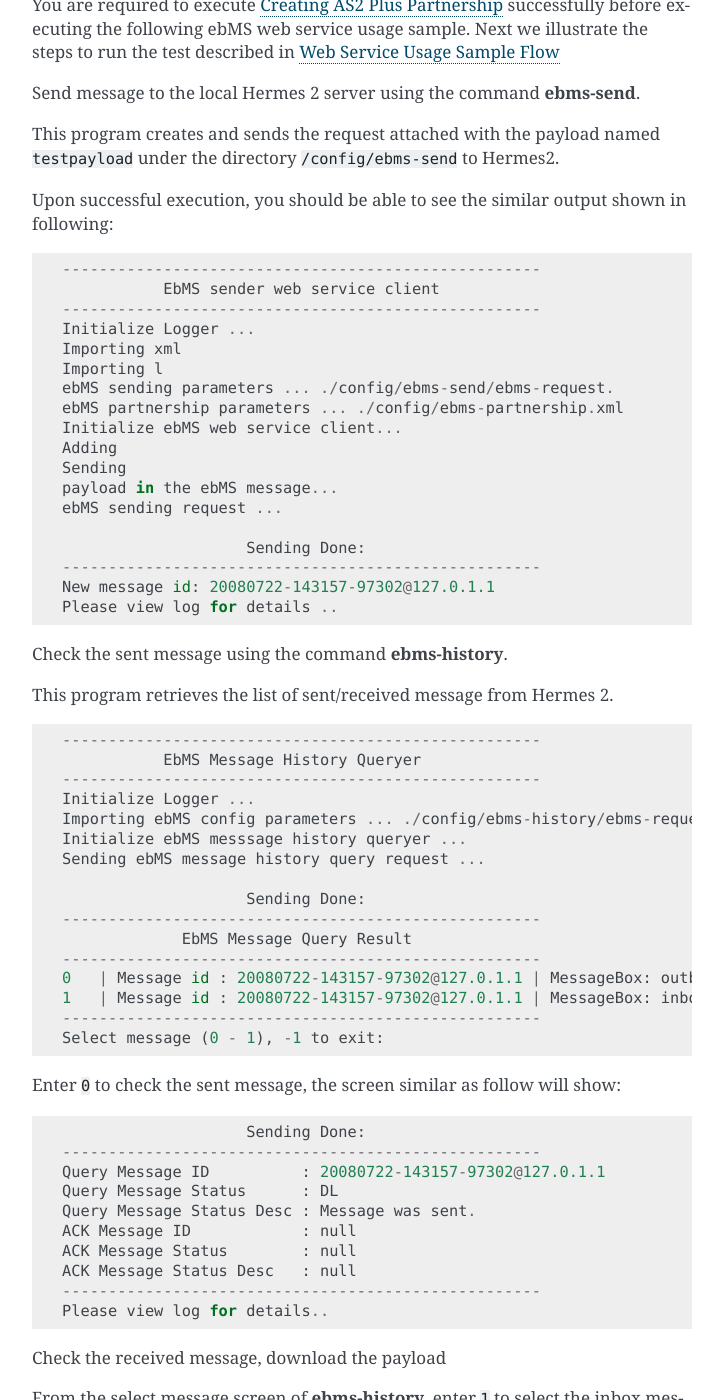
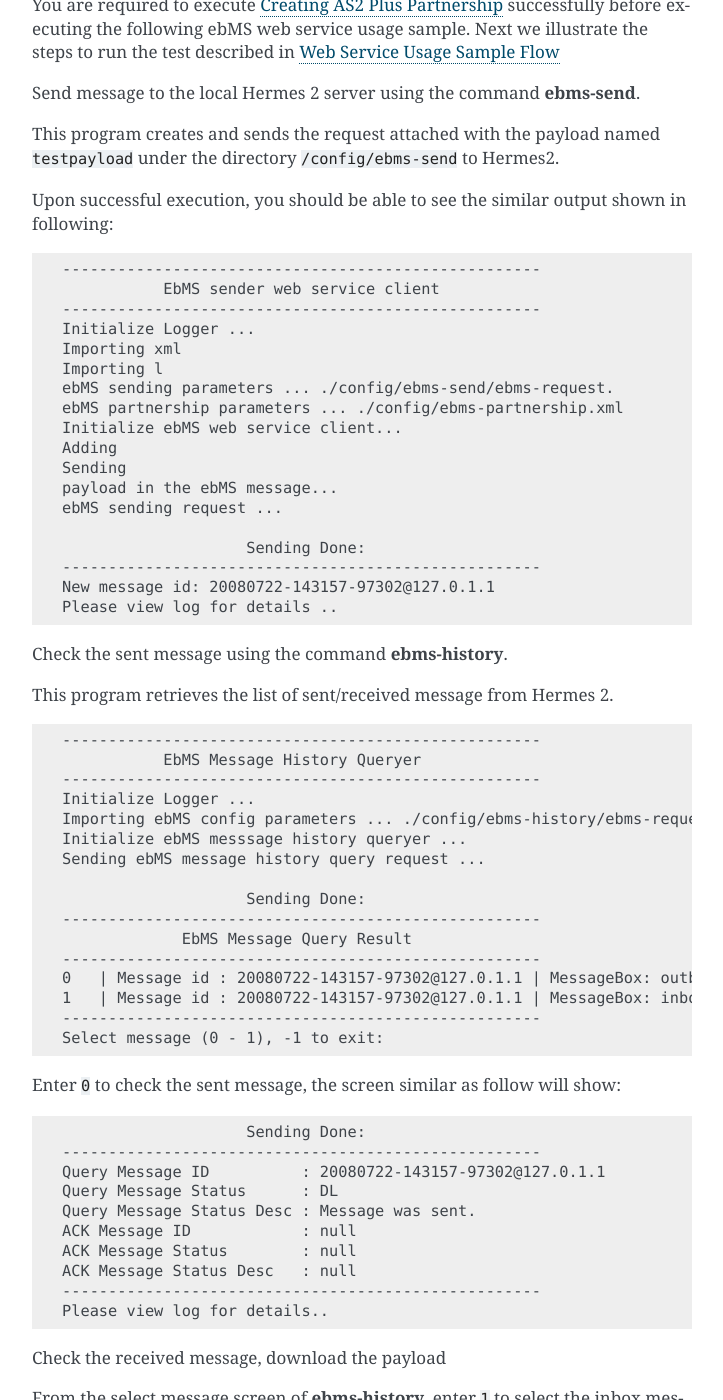
Before and after one commit to cecid/hermes-docs, a Sphinx documentation site: the page built from docs/source/installation.rst, in a window 1280 px wide and 1400 px high, scrolled down 17491 px. Shown: the whole window, without its empty margins (388-1111 px from the left). Built offline with Sphinx 7.4.7, drawn with Linux system fonts in a browser that asks for light colours; some of the changed text lies outside the part shown.

Commit message:
Used code-block

```diff
--- a/docs/source/installation.rst
+++ b/docs/source/installation.rst
@@ -119,7 +119,7 @@
 
   1. In Windows platform, open a command prompt and type :samp:`java –jar hermes2_installer.jar` or if :program:`java` is not set in your environment path, specify the full path.
   #. In Unix/Linux platform, open :program:`xterm` and follow the same procedure as above.
-     *Or:*
+     **Or:**
   #. In Windows platform, you can execute by double-click or right-click on the :file:`.jar` file and selecting :menuselection:`open with --> javaw` (located where you installed java, in the bin folder).
 
      .. image:: _static/images/3-4-1-hermes-2-0-opensource-installer.jpeg
@@ -321,7 +321,7 @@
 
 To create the partnership required to perform the AS2 messaging loopback test using Web Service Usage Sample in next step, you just need to execute the command :program:`as2-partnership`.
 
-*Or:*
+**Or:**
 
 Access http://localhost:8080/corvus/admin/as2/partnership to configure the partnership manually. Below is a simple loop-back configuration sample.
 
@@ -386,7 +386,7 @@
 
 To create the partnership required to perform the ebMS messaging loopback test using Web Service Usage Sample in next step, you need to execute the command :program:`ebms-partnership`.
 
-*Or:*
+**Or:**
 
 Access http://localhost:8080/corvus/admin/ebms/partnership to configure the partnership manually. Below is a simple loop-back configuration sample.
 
@@ -467,7 +467,9 @@
 This program creates and sends the request attached with the payload named :file:`testpayload` under the directory :file:`/config/as2-send` to Hermes2.
 
 
-Upon successful execution, you should be able to see the similar output shown as follow: ::
+Upon successful execution, you should be able to see the similar output shown as follow:
+
+.. code-block:: none
 
     ----------------------------------------------------
                     AS2 Message Sender
@@ -486,7 +488,9 @@
 
 Check the sent message using the command :program:`as2-history`.
 
-This program retrieves the list of sent/received message from Hermes 2. ::
+This program retrieves the list of sent/received message from Hermes 2.
+
+.. code-block:: none
 
     ----------------------------------------------------
            AS2 Message History Web Service Client
@@ -509,8 +513,9 @@
     Select message (0 - 1), -1 to exit:
 
 
-Enter :literal:`0` to check the sent message, the screen silimiar as following will show: ::
+Enter :literal:`0` to check the sent message, the screen silimiar as following will show:
 
+.. code-block:: none
 
     Select message (0 - 1), -1 to exit: 0
     Query Message ID          : 20080722-133931-01300@127.0.1.1
@@ -538,8 +543,9 @@
 
 This program creates and sends the request attached with the payload named :file:`testpayload` under the directory :file:`/config/ebms-send` to Hermes2.
 
-Upon successful execution, you should be able to see the similar output shown in following: ::
+Upon successful execution, you should be able to see the similar output shown in following:
 
+.. code-block:: none
 
     ----------------------------------------------------
                EbMS sender web service client
@@ -562,7 +568,9 @@
 
 Check the sent message using the command :program:`ebms-history`.
 
-This program retrieves the list of sent/received message from Hermes 2. ::
+This program retrieves the list of sent/received message from Hermes 2.
+
+.. code-block:: none
 
     ----------------------------------------------------
                EbMS Message History Queryer
@@ -581,7 +589,9 @@
     ----------------------------------------------------
     Select message (0 - 1), -1 to exit:
 
-Enter :literal:`0` to check the sent message, the screen similar as follow will show: ::
+Enter :literal:`0` to check the sent message, the screen similar as follow will show:
+
+.. code-block:: none
 
                         Sending Done:
     ----------------------------------------------------
@@ -723,7 +729,7 @@
 
     PostgreSQL OR MySQL OR Oracle was installed properly.
 
-    *And:*
+    **And:**
 
     Check the following file(s):
 
@@ -740,7 +746,7 @@
 
 Q1. The following exception is thrown:
 
-.. code::
+.. code-block:: none
 
    Exception in thread "main" java.lang.UnsupportedClassVersionError: xxx (Unsupported major.minor version 49.0)
 
@@ -748,7 +754,7 @@
 
 Q2. The following error occurs:
 
-.. code::
+.. code-block:: none
 
    Sending ebMS/AS2 sending request ...
    java.net.ConnectException: Connection refused: connect
```
Also changed, not shown: other parts of docs/source/installation.rst (+0 -4 lines).
